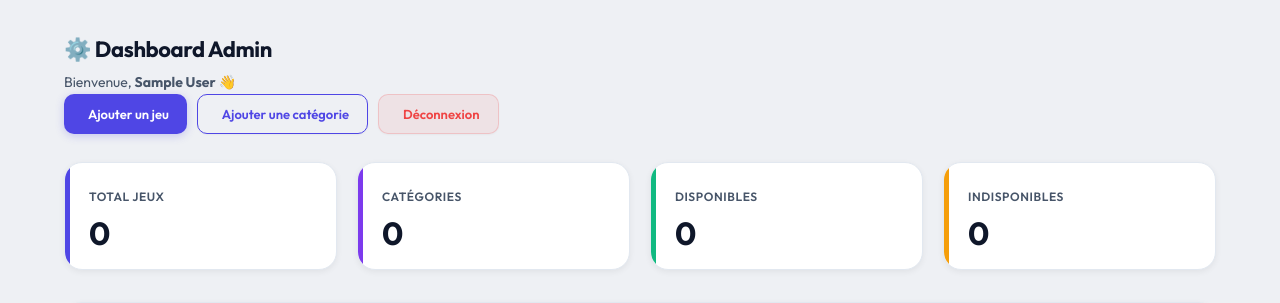
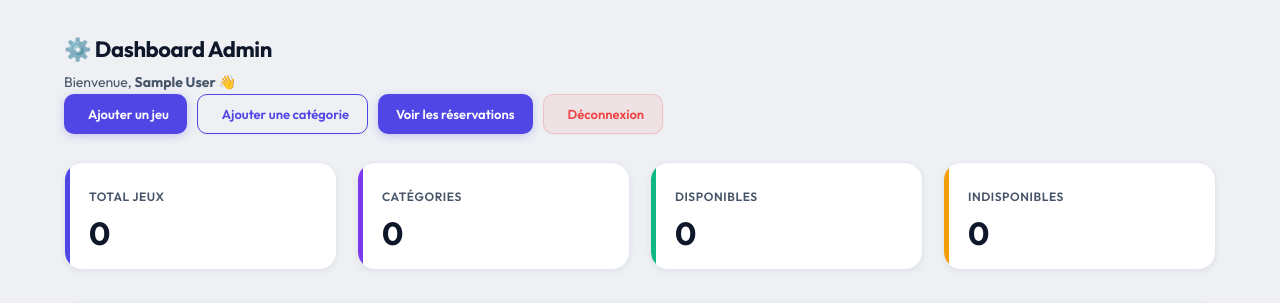
Before and after one commit to zinebtalghmet/aji_nl3bo_managment, a PHP site: page /dashboard/admin in a window 1280 px wide. Shown: the part 65-368 px from the top of the page. Run offline with PHP 8.4, Linux system fonts and the light colour scheme; the visitor is signed in with stand-in values (Sample User, id 1); data that the repository does not hold is empty.

Commit message:
ajouter button voir reservation

```diff
--- a/app/Views/dashboard/admin.php
+++ b/app/Views/dashboard/admin.php
@@ -15,6 +15,9 @@
                 </a>
                 <a href="<?= BASE_URL ?>/categories/create" class="btn btn-ghost">
                     <i class="fa-solid fa-folder-plus"></i> Ajouter une catégorie
+                </a>
+                <a href="<?= BASE_URL ?>/reservations" class="btn btn-primary">
+                     Voir les réservations
                 </a>
                 <a href="<?= BASE_URL ?>/logout" class="btn btn-danger">
                     <i class="fa-solid fa-right-from-bracket"></i> Déconnexion
```
